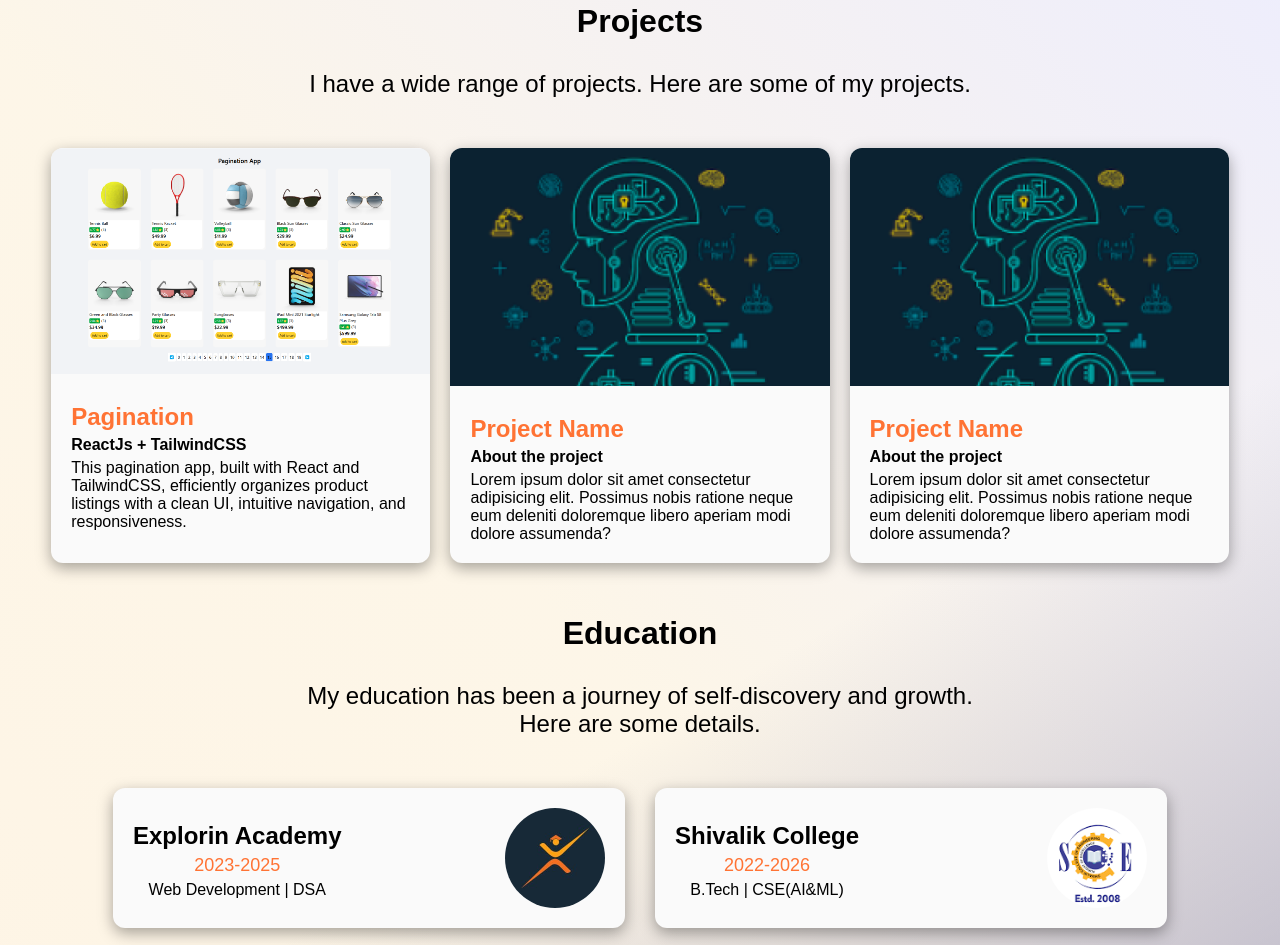
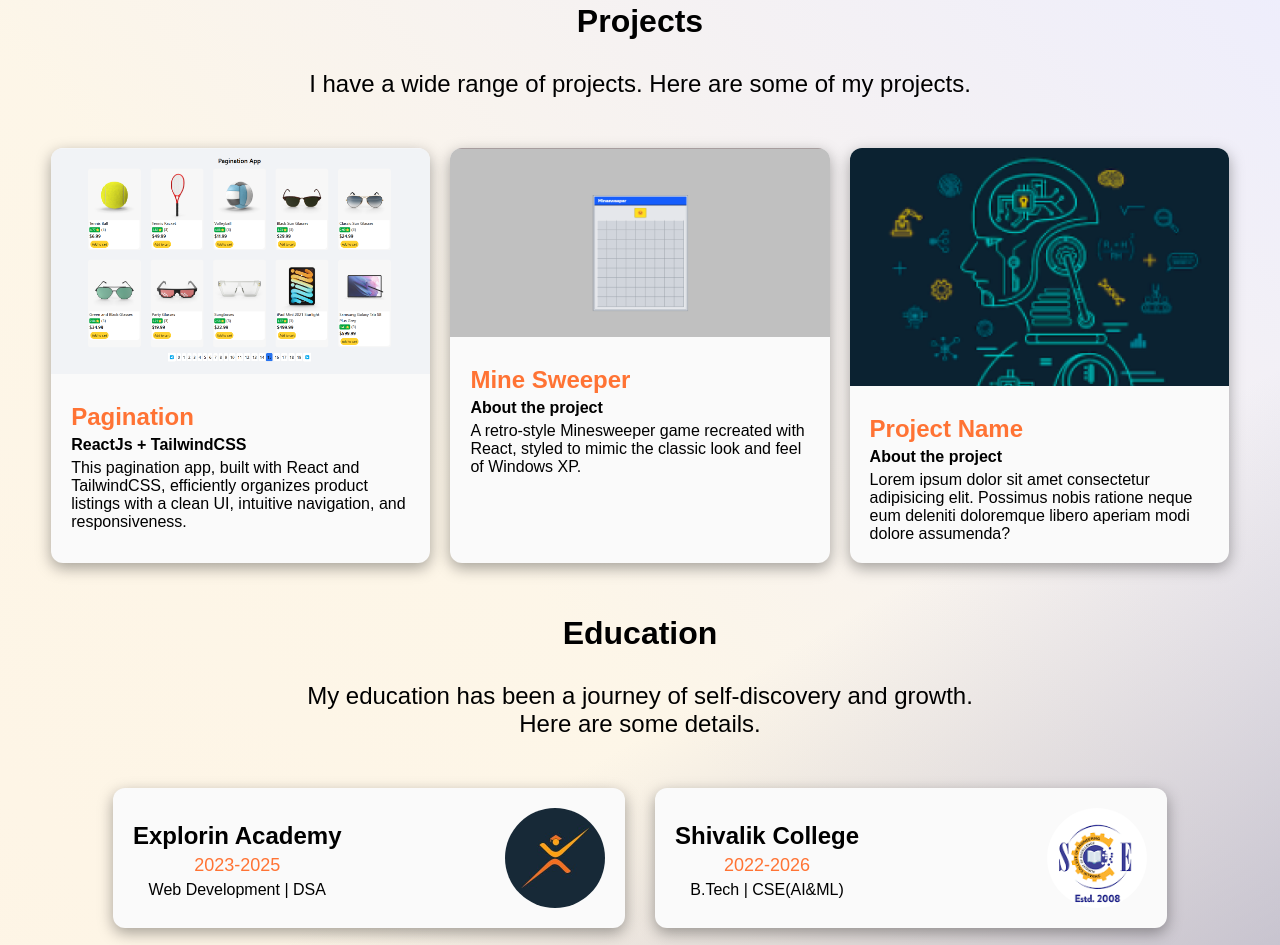
Before and after one commit to Anugrah3108/newPortfolio, a plain HTML site: page index.html in a window 1280 px wide. Shown: the part 1541-2486 px from the top of the page. Drawn offline with Linux system fonts and the light colour scheme.

Commit message:
Add another project

```diff
--- a/index.html
+++ b/index.html
@@ -229,20 +229,15 @@
           <div class="card">
             <div class="project-image">
               <a href="">
-                <img
-                  src="./img/Screenshot 2025-03-11 220926.png"
-                  alt="project-image"
-                  width="100%"
-                />
+                <img src="./img/mine.png" alt="project-image" width="100%" />
               </a>
             </div>
             <div class="project-description">
-              <h2><a href="">Project Name</a></h2>
+              <h2><a href="">Mine Sweeper</a></h2>
               <h4>About the project</h4>
               <p>
-                Lorem ipsum dolor sit amet consectetur adipisicing elit.
-                Possimus nobis ratione neque eum deleniti doloremque libero
-                aperiam modi dolore assumenda?
+                A retro-style Minesweeper game recreated with React, styled to
+                mimic the classic look and feel of Windows XP.
               </p>
             </div>
           </div>
```
Also changed, not shown: img/mine.png (added).
